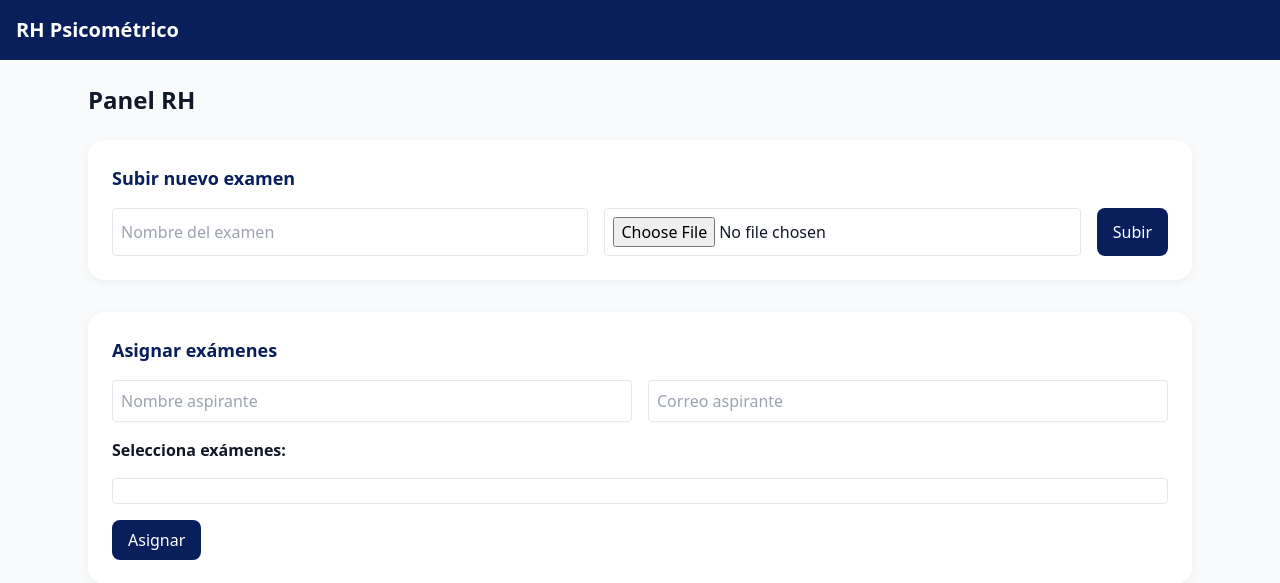
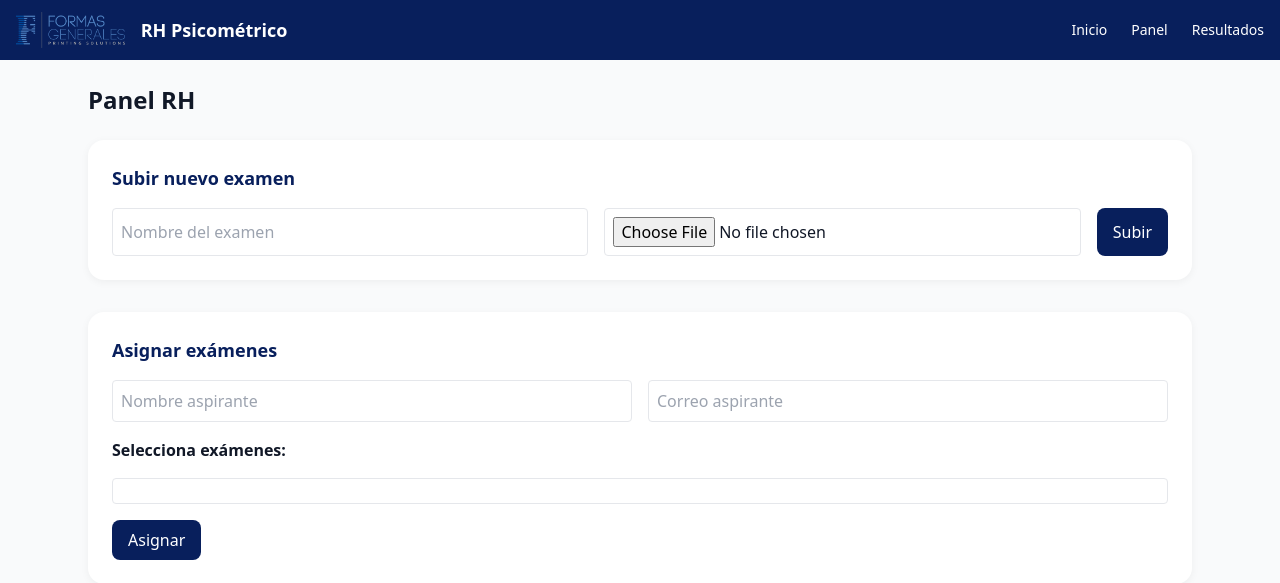
Before and after one commit to SistemasForgesa/RH-PSICOMETRICO, a FastAPI app: page /rh/ in a window 1280 px wide. Shown: the top 583 px of the page. Run offline with FastAPI, Linux system fonts and the light colour scheme; data that the repository does not hold is empty; some libraries are stand-ins or nearby versions.

Commit message:
Update layout.html

```diff
--- a/app/templates/layout.html
+++ b/app/templates/layout.html
@@ -3,6 +3,18 @@
 <script src='https://cdn.tailwindcss.com'></script>
 <link rel='stylesheet' href='/static/css/bbva.css'>
 </head><body class='bg-gray-50 text-gray-900'>
-<nav class='bg-[#081f5c] text-white p-4'><h1 class='text-xl font-bold'>RH Psicométrico</h1></nav>
+<nav class="bg-[#081f5c] text-white px-4 py-3 flex items-center justify-between">
+  <!-- Logo + título -->
+  <div class="flex items-center gap-4">
+    <img src="/static/img/logo.png" alt="Formas Generales" class="h-9"/>
+    <span class="font-semibold text-lg">RH Psicométrico</span>
+  </div>
+  <!-- Links -->
+  <div class="flex items-center gap-6 text-sm">
+    <a href="/rh" class="hover:text-gray-200">Inicio</a>
+    <a href="/rh/panel" class="hover:text-gray-200">Panel</a>
+    <a href="/rh/resultados" class="hover:text-gray-200">Resultados</a>
+  </div>
+</nav>
 <main class='max-w-6xl mx-auto p-6'>{% block content %}{% endblock %}</main>
 </body></html>
```
